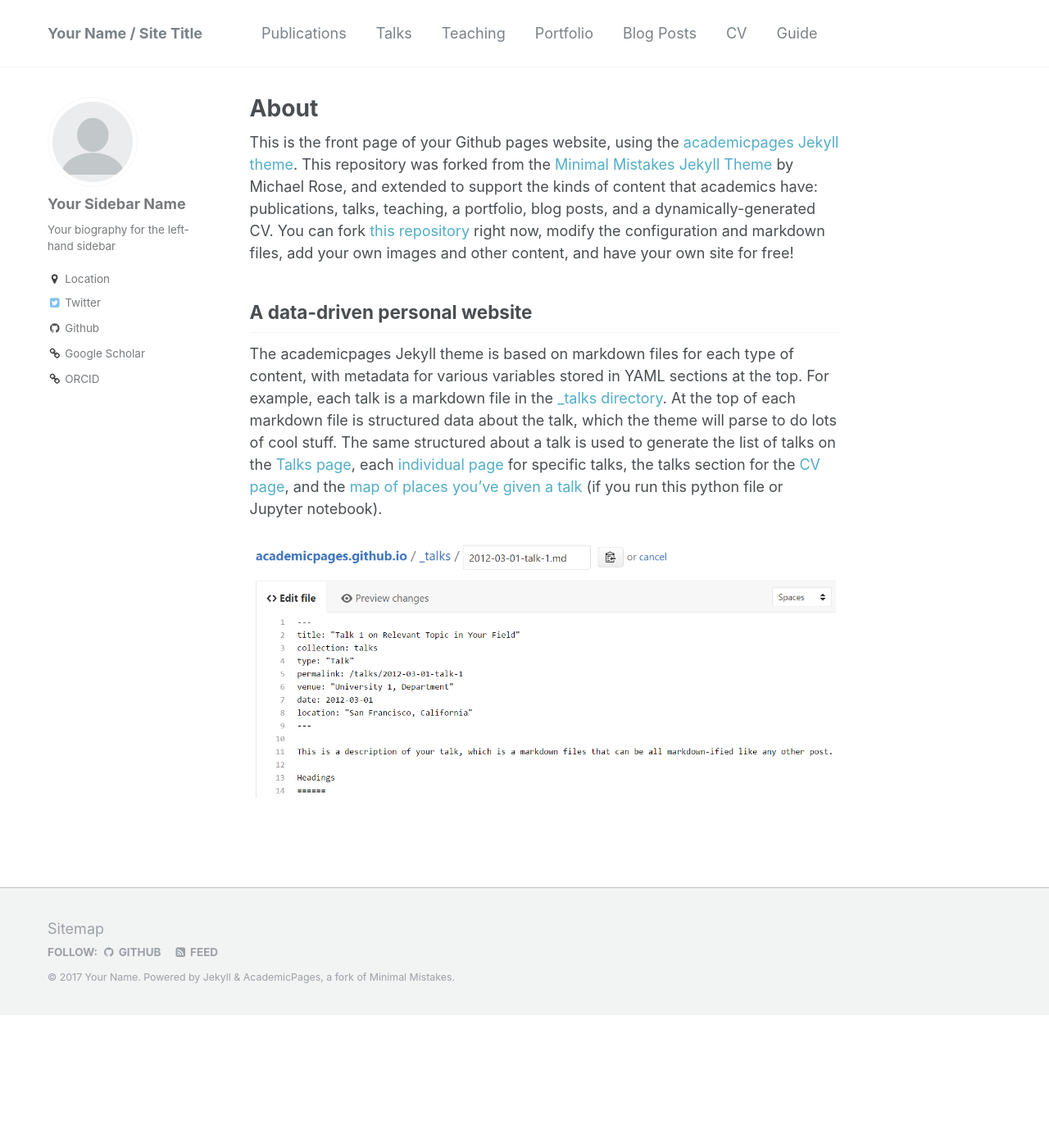
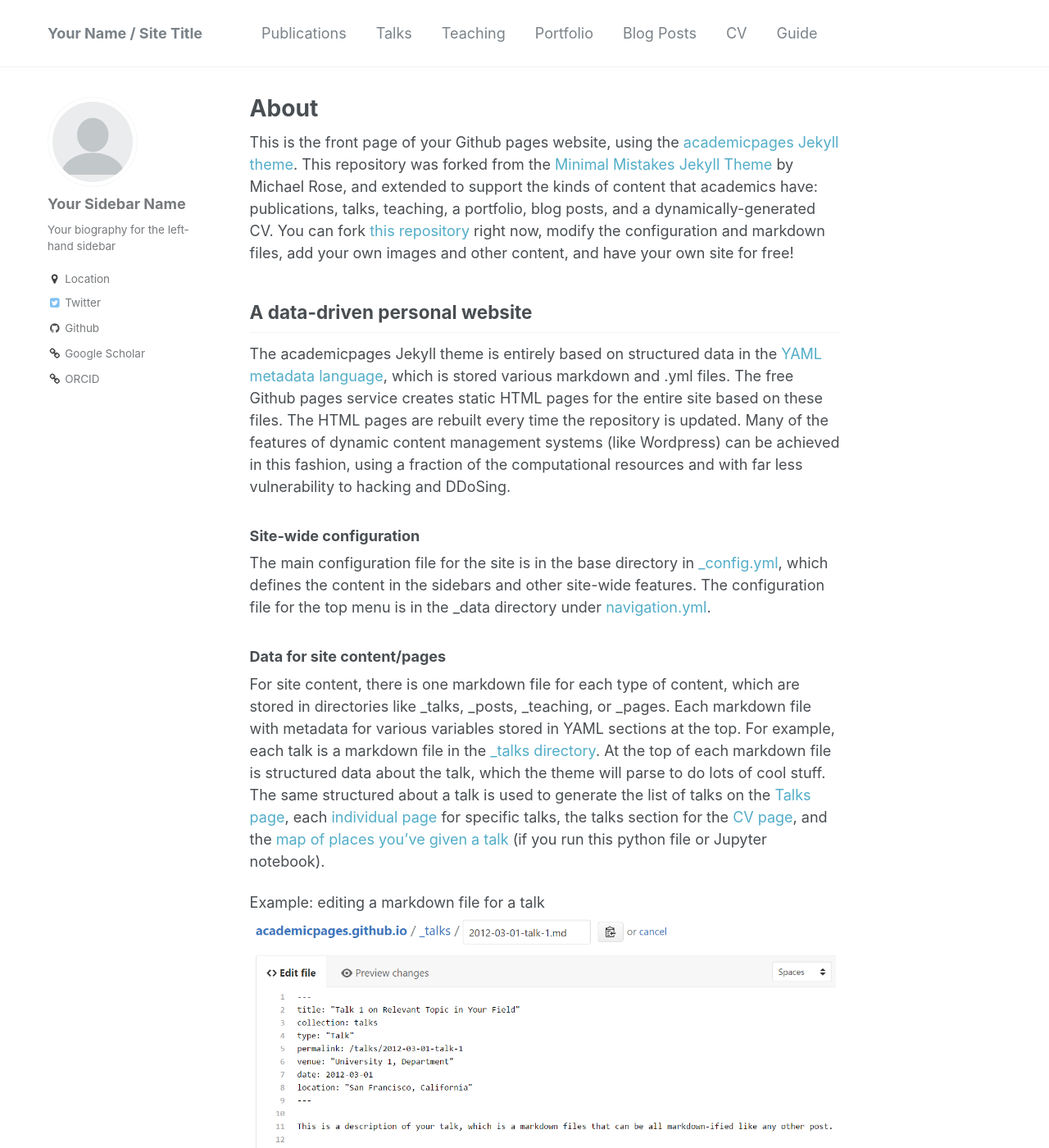
Before and after one commit to xoofee/xoofee.github.io, a Jekyll site: the page built from _pages/about.md, in a window 1280 px wide and 1400 px high. Shown: the whole window at 82% size. Built offline with Jekyll 4.4.1, drawn with Linux system fonts in a browser that asks for light colours.

Commit message:
Update about.md

```diff
--- a/_pages/about.md
+++ b/_pages/about.md
@@ -11,6 +11,11 @@ redirect_from:
 This is the front page of your Github pages website, using the [academicpages Jekyll theme](https://github.com/academicpages/academicpages.github.io). This repository was forked from the [Minimal Mistakes Jekyll Theme](https://mmistakes.github.io/minimal-mistakes/) by Michael Rose, and extended to support the kinds of content that academics have: publications, talks, teaching, a portfolio, blog posts, and a dynamically-generated CV. You can fork [this repository]((https://github.com/academicpages/academicpages.github.io)) right now, modify the configuration and markdown files, add your own images and other content, and have your own site for free!
 
 ## A data-driven personal website
-The academicpages Jekyll theme is based on markdown files for each type of content, with metadata for various variables stored in YAML sections at the top. For example, each talk is a markdown file in the [_talks directory](https://github.com/academicpages/academicpages.github.io/tree/master/_talks). At the top of each markdown file is structured data about the talk, which the theme will parse to do lots of cool stuff. The same structured about a talk is used to generate the list of talks on the [Talks page](https://academicpages.github.io/talks), each [individual page](https://academicpages.github.io/talks/2012-03-01-talk-1) for specific talks, the talks section for the [CV page](https://academicpages.github.io/cv), and the [map of places you've given a talk](https://academicpages.github.io/talkmap.html) (if you run this python file or Jupyter notebook).
+The academicpages Jekyll theme is entirely based on structured data in the [YAML metadata language](http://docs.ansible.com/ansible/YAMLSyntax.html), which is stored various markdown and .yml files. The free Github pages service creates static HTML pages for the entire site based on these files. The HTML pages are rebuilt every time the repository is updated. Many of the features of dynamic content management systems (like Wordpress) can be achieved in this fashion, using a fraction of the computational resources and with far less vulnerability to hacking and DDoSing.
+### Site-wide configuration
+The main configuration file for the site is in the base directory in [_config.yml](https://github.com/academicpages/academicpages.github.io/blob/master/_config.yml), which defines the content in the sidebars and other site-wide features. The configuration file for the top menu is in the _data directory under [navigation.yml](https://github.com/academicpages/academicpages.github.io/blob/master/_data/navigation.yml).
+### Data for site content/pages
+For site content, there is one markdown file for each type of content, which are stored in directories like _talks, _posts, _teaching, or _pages. Each markdown file with metadata for various variables stored in YAML sections at the top. For example, each talk is a markdown file in the [_talks directory](https://github.com/academicpages/academicpages.github.io/tree/master/_talks). At the top of each markdown file is structured data about the talk, which the theme will parse to do lots of cool stuff. The same structured about a talk is used to generate the list of talks on the [Talks page](https://academicpages.github.io/talks), each [individual page](https://academicpages.github.io/talks/2012-03-01-talk-1) for specific talks, the talks section for the [CV page](https://academicpages.github.io/cv), and the [map of places you've given a talk](https://academicpages.github.io/talkmap.html) (if you run this python file or Jupyter notebook).
 
-![alt text](/images/editing-talk.png "Logo Title Text 1")
+Example: editing a markdown file for a talk
+![Editing a markdown file for a talk](/images/editing-talk.png "Editing a markdown file for a talk")
```
